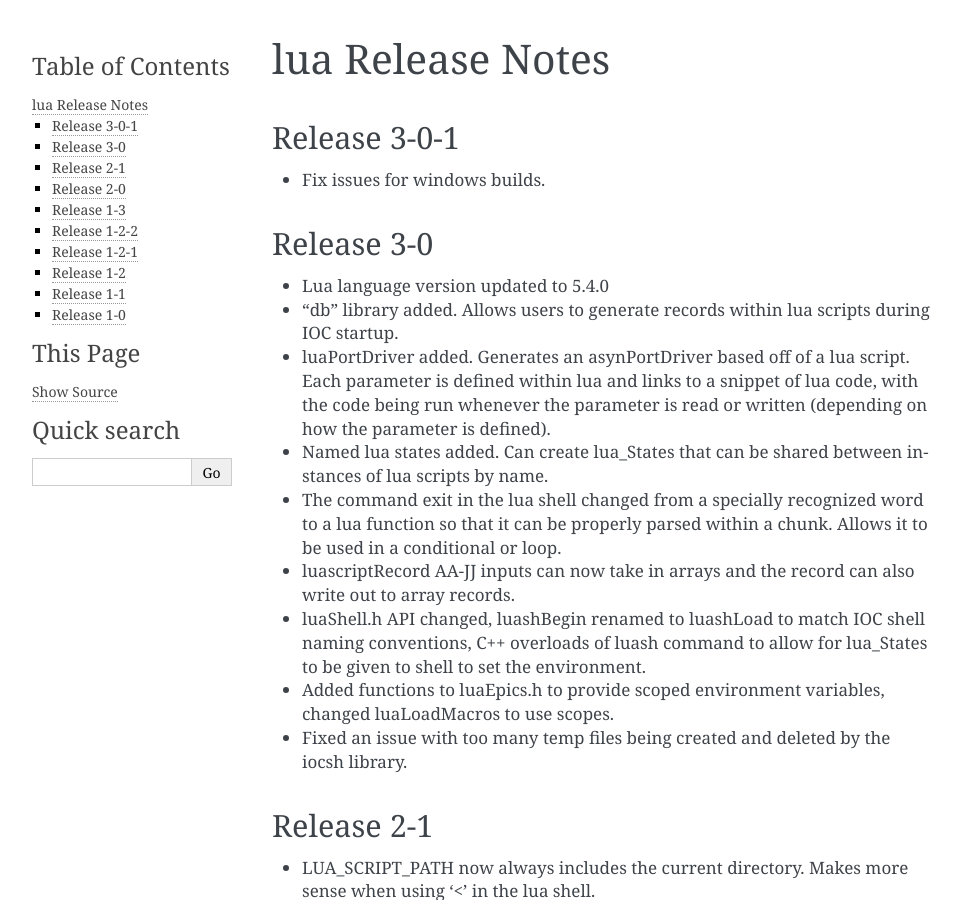
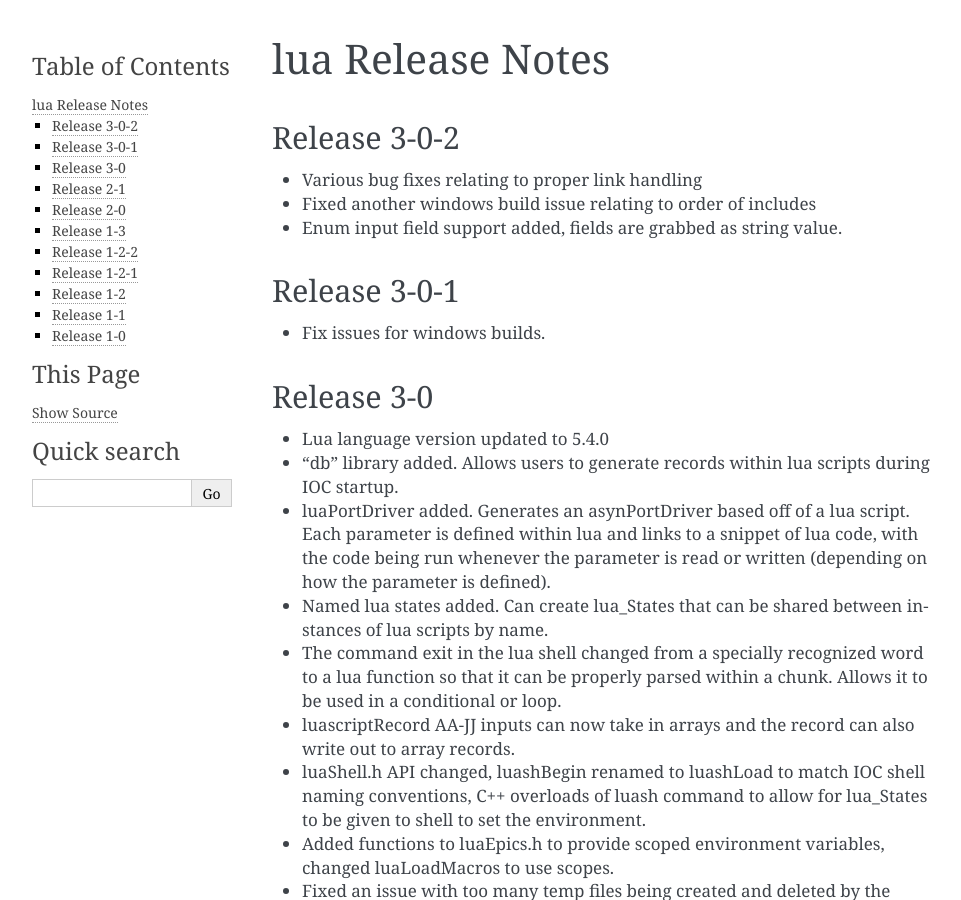
Before and after one commit to epics-modules/lua, a Sphinx documentation site: the page built from docs/luaReleaseNotes.rst, in a window 1280 px wide and 900 px high. Shown: the whole window, without its empty margins (148-1109 px from the left). Built offline with Sphinx 7.4.7, drawn with Linux system fonts in a browser that asks for light colours.

Commit message:
R3-0-2 Release Notes

```diff
--- a/docs/luaReleaseNotes.rst
+++ b/docs/luaReleaseNotes.rst
@@ -1,5 +1,13 @@
 lua Release Notes
 =================
+
+Release 3-0-2
+-------------
+
+- Various bug fixes relating to proper link handling
+- Fixed another windows build issue relating to order of includes
+- Enum input field support added, fields are grabbed as string value.
+
 
 Release 3-0-1
 -------------
```
